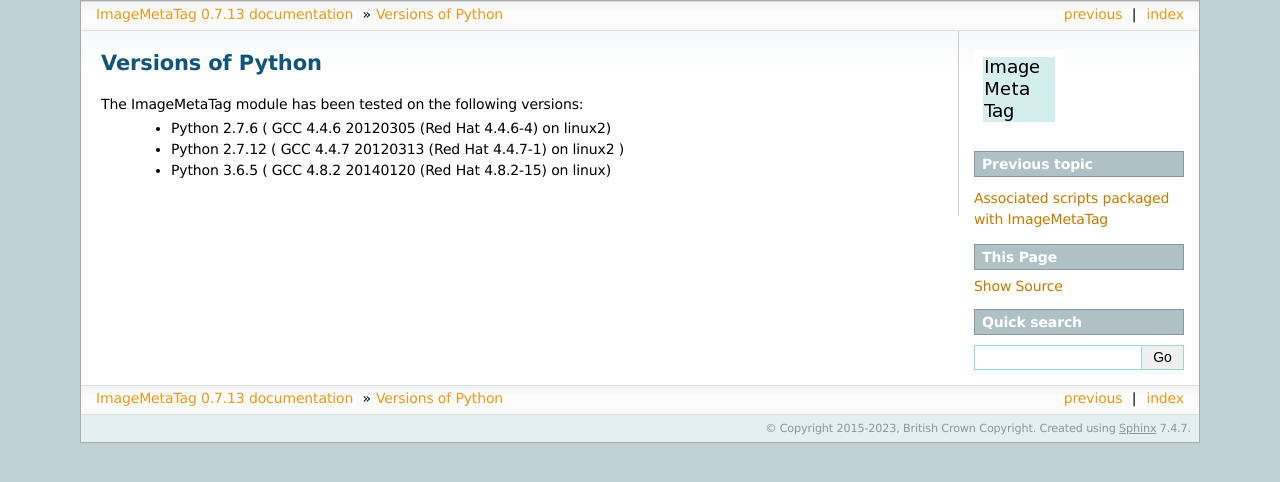
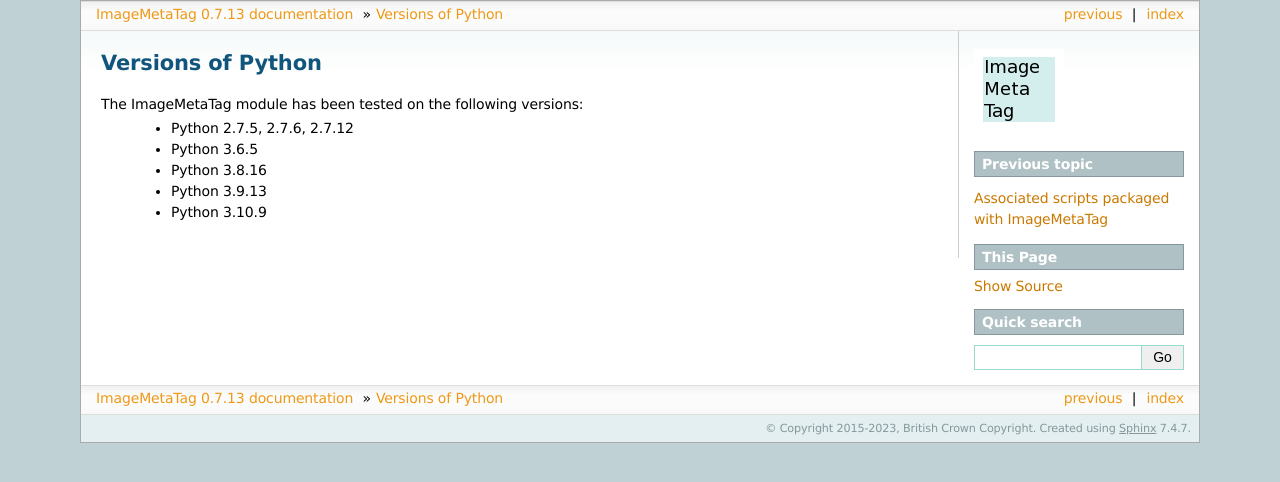
Before and after one commit to SciTools-incubator/image-meta-tag, a Sphinx documentation site: the page built from docs/source/versions.rst, in a window 1280 px wide. Shown: the top 482 px of the page. Built offline with Sphinx 7.4.7, drawn with Linux system fonts in a browser that asks for light colours.

Commit message:
Issue #143 minor docs update

```diff
--- a/docs/source/versions.rst
+++ b/docs/source/versions.rst
@@ -4,6 +4,8 @@ Versions of Python
 ==================
 
 The ImageMetaTag module has been tested on the following versions:
- * Python 2.7.6 ( GCC 4.4.6 20120305 (Red Hat 4.4.6-4) on linux2)
- * Python 2.7.12 ( GCC 4.4.7 20120313 (Red Hat 4.4.7-1) on linux2 )
- * Python 3.6.5 ( GCC 4.8.2 20140120 (Red Hat 4.8.2-15) on linux)
+ * Python 2.7.5, 2.7.6, 2.7.12
+ * Python 3.6.5
+ * Python 3.8.16
+ * Python 3.9.13
+ * Python 3.10.9
```
Also changed, not shown: 1 other file.
